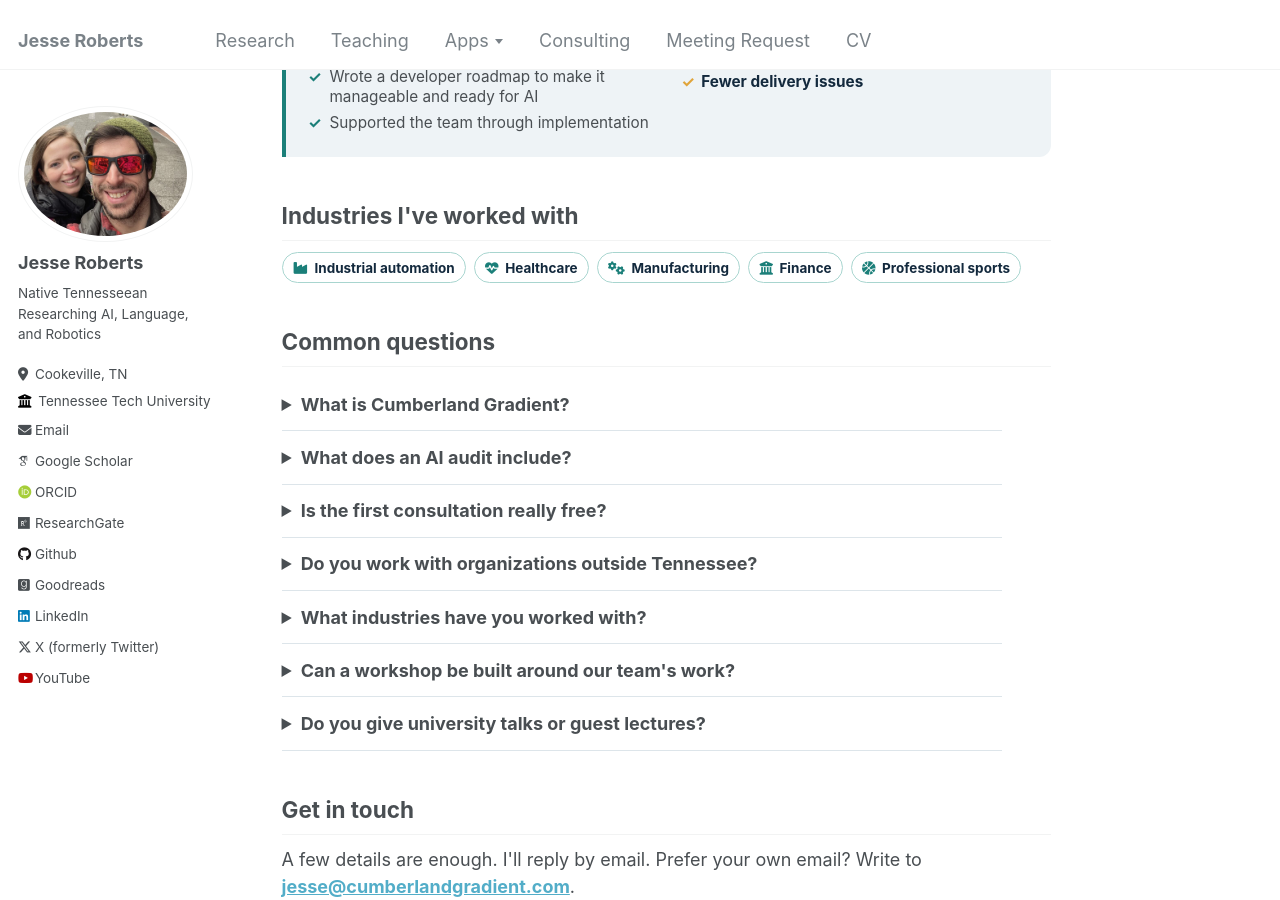
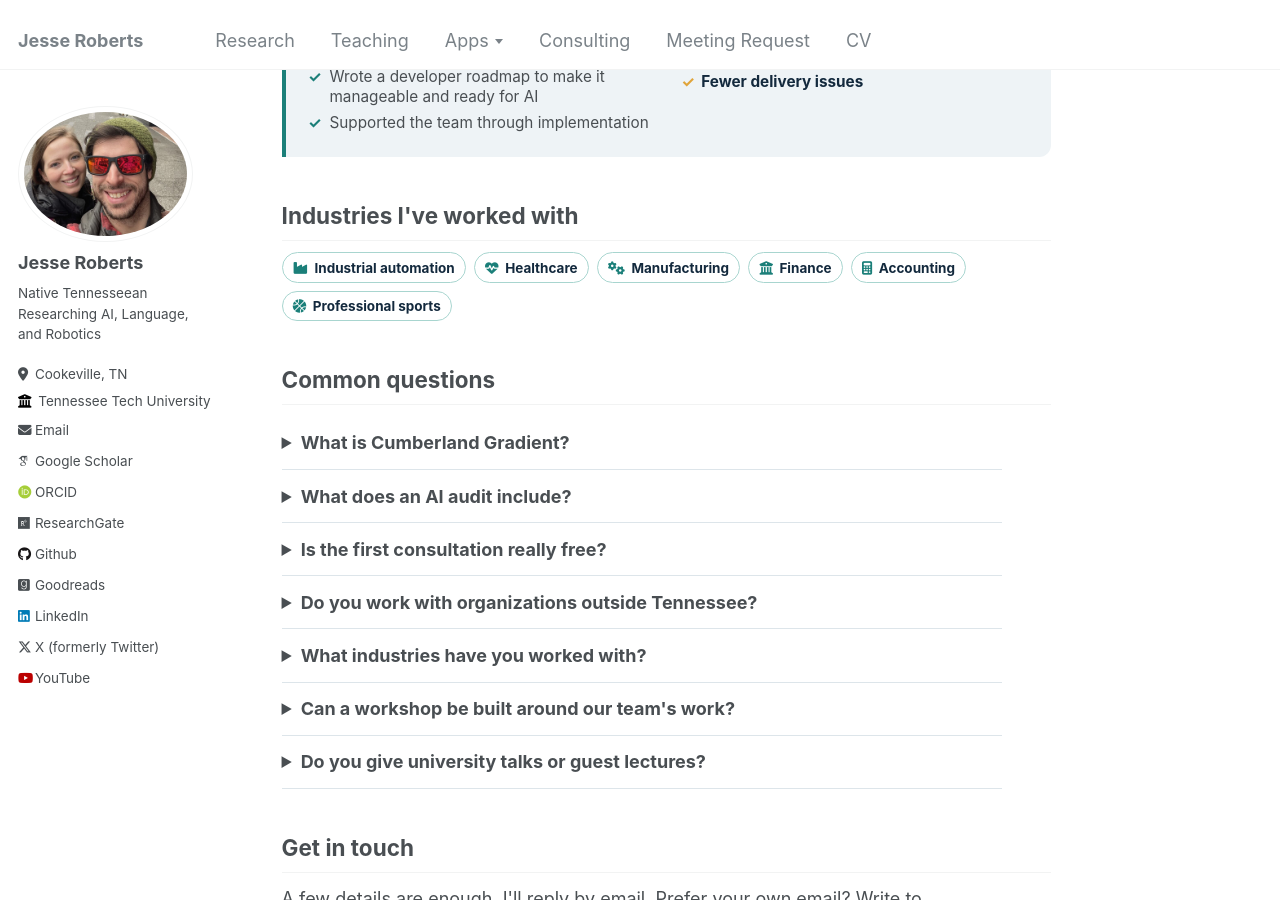
Before and after one commit to JesseTNRoberts/New-site-test, a Jekyll site: the page built from _pages/services.html, in a window 1280 px wide and 900 px high, scrolled down 1692 px. Built offline with Jekyll 4.4.1, drawn with Linux system fonts in a browser that asks for light colours; some web fonts are replaced.

Commit message:
Consulting page: add accounting to industries
Co-Authored-By: Claude Opus 5.5 <noreply@anthropic.com>
Claude-Session: https://claude.ai/code/session_01BWpusBycuS7rDY9WRWLMsn

```diff
--- a/_data/services.yml
+++ b/_data/services.yml
@@ -136,6 +136,9 @@ industries:
     icon: fas fa-cogs
   - name: "Finance"
     icon: fas fa-university
+  # An accounting firm (Jesse, 2026-11-08).
+  - name: "Accounting"
+    icon: fas fa-calculator
   # An NBA team, the Memphis Grizzlies (Jesse, 2026-11-04). Not named unless Jesse says so.
   - name: "Professional sports"
     icon: fas fa-basketball-ball
@@ -156,7 +159,7 @@ faq:
   - q: "Do you work with organizations outside Tennessee?"
     a: "Yes. I'm based in Cookeville and work with organizations across Tennessee and online."
   - q: "What industries have you worked with?"
-    a: "Industrial automation, healthcare, manufacturing, finance and professional sports."
+    a: "Industrial automation, healthcare, manufacturing, finance, accounting and professional sports."
   - q: "Can a workshop be built around our team's work?"
     # Jesse's wording (2026-11-04).
     a: "Yes, workshops can be tailored to your team and work scenario."
```
